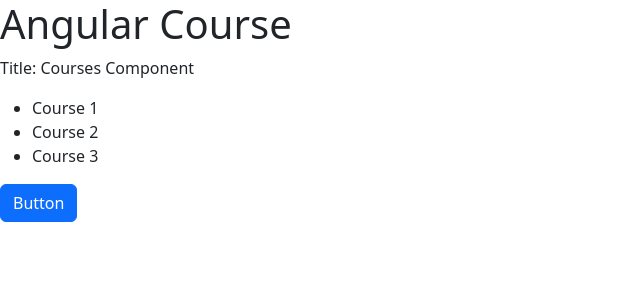
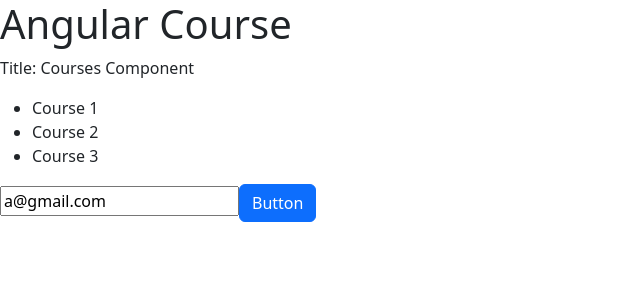
Before and after one commit to codeWithAshith/Angular-Course, an Angular app: page / in a window 1280 px wide. Shown: the top 300 px of the page, without its empty margins (0-640 px from the left). Built offline with nearby package versions, Linux system fonts and the light colour scheme.

Commit message:
07. Two way binding

```diff
--- a/src/app/course/course.component.html
+++ b/src/app/course/course.component.html
@@ -5,4 +5,6 @@
   </li>
 </ul>
 
+<input type="text" [(ngModel)]="email" />
+
 <button class="btn btn-primary" (click)="onSave()">Button</button>
--- a/src/app/course/course.component.ts
+++ b/src/app/course/course.component.ts
@@ -11,11 +11,14 @@
   imageUrl = 'https://picsum.photos/200/300';
   courses;
 
+  email = 'a@gmail.com';
+
   constructor(courseService: CourseService) {
     this.courses = courseService.getCourses();
   }
 
   onSave() {
     console.log('Button clicked');
+    console.log(this.email);
   }
 }
```
Also changed, not shown: src/app/app.module.ts (+5 -9 lines).
